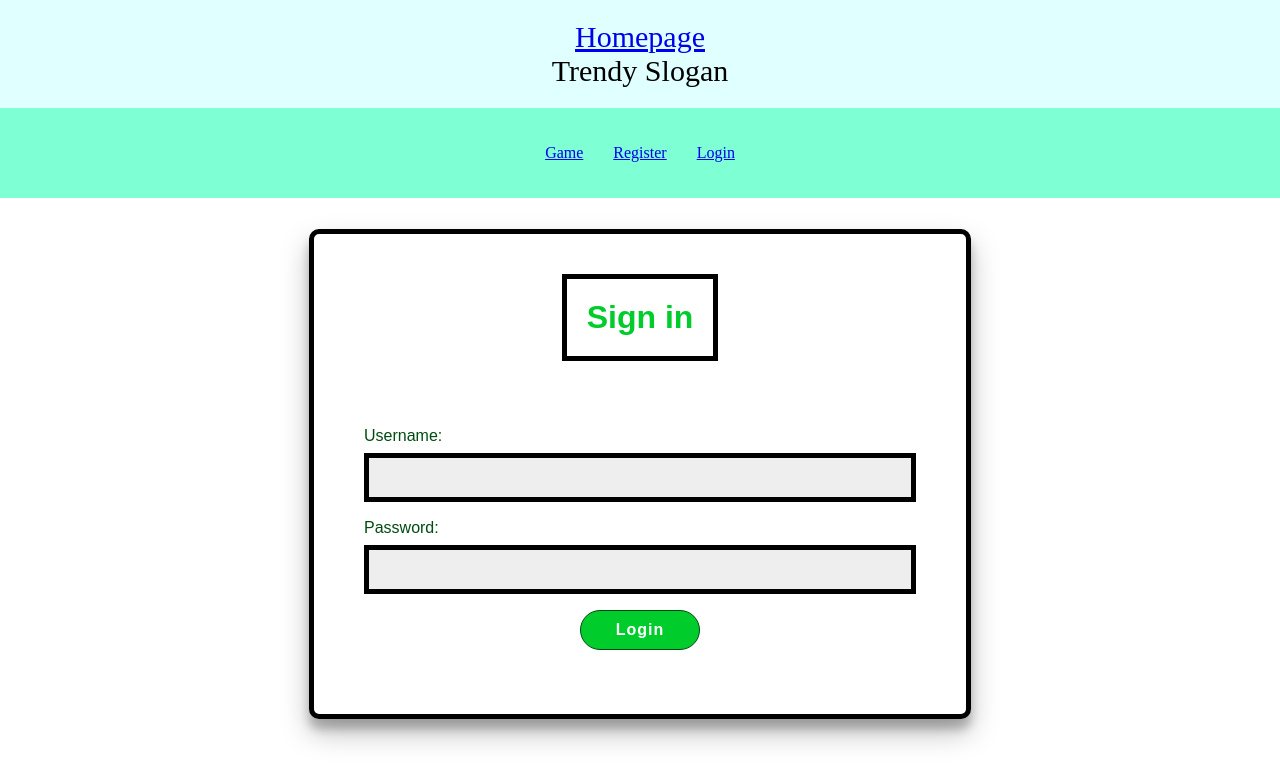
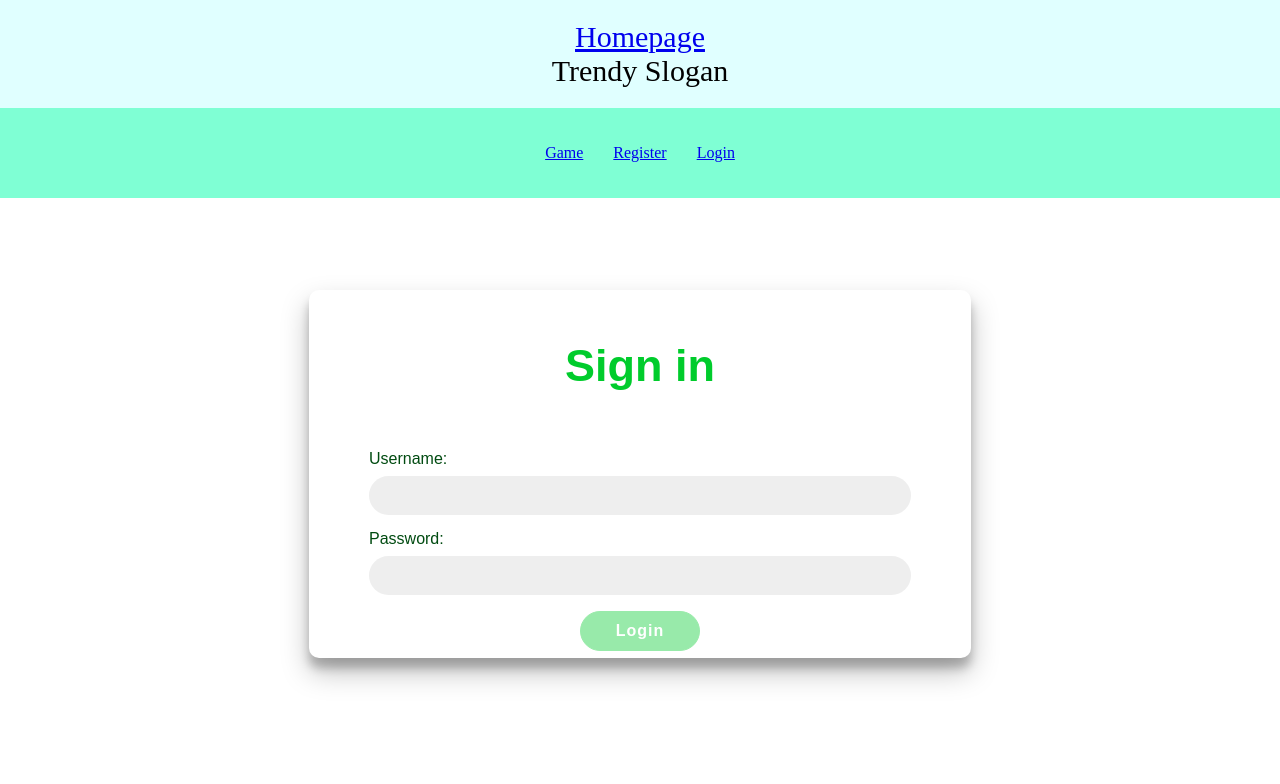
Before and after one commit to quantumomid/Atlas, a React (Create React App) app in the folder front-end/atlas-react-app/: page /login in a window 1280 px wide. Shown: the top 784 px of the page. Built offline with nearby package versions, Linux system fonts and the light colour scheme; no server answers.

Commit message:
Page css

```diff
--- a/front-end/atlas-react-app/src/Login.css
+++ b/front-end/atlas-react-app/src/Login.css
@@ -8,10 +8,10 @@
 .login{
     display: flex;
     flex-direction: column;
-    height: 60vh;
-    justify-content: space-around;
+    height: 46vh;
+    justify-content: center;
     align-items: center;
-    border: solid black 5px;
+    /* border: solid black 5px; */
     font-family: 'Montserrat', sans-serif;
 
     background-color: #fff;
@@ -21,7 +21,7 @@
 	position: relative;
 	overflow: hidden;
     margin: 0vh 20vw;
-    padding: 0px 50px;
+    padding: 0px 60px;
 }
 .login-form{
     display: flex;
@@ -33,12 +33,13 @@
 
 .title{
     display: flex;
-    border: solid black 5px;
+    /* border: solid black 5px; */
     padding: 20px;
     font-weight: bold;
     color:hsl(133, 100%, 40%);
     align-content: center;
     justify-content:center;
+    font-size: 45px;
 }
 
 
@@ -47,9 +48,10 @@
     width: 40vw;
     background-color: #eee;
     border: none;
-    border: solid black 5px;
+    /* border: solid black 5px; */
 	padding: 12px 15px;
 	margin: 8px 0;
+    border-radius: 20px;
 }
 
 .login-form button{
@@ -59,7 +61,7 @@
     align-self: center;
     width: fit-content;
     border-radius: 20px;
-	border: 1px solid hsl(133, 97%, 15%);
+	border: 1px solid hsl(133, 100%, 40%);
 	background-color: hsl(133, 100%, 40%);
 	color: #FFFFFF;
 	font-size: 16px;
@@ -67,7 +69,9 @@
 	padding: 10px 35px;
 	letter-spacing: 1px;
 }
-
+.login-form button:disabled {
+opacity: 40%;
+}
 .login-form button:active {
 	transform: scale(0.95);
 }
```
Also changed, not shown: front-end/atlas-react-app/src/register.css (line endings or trailing spaces).
